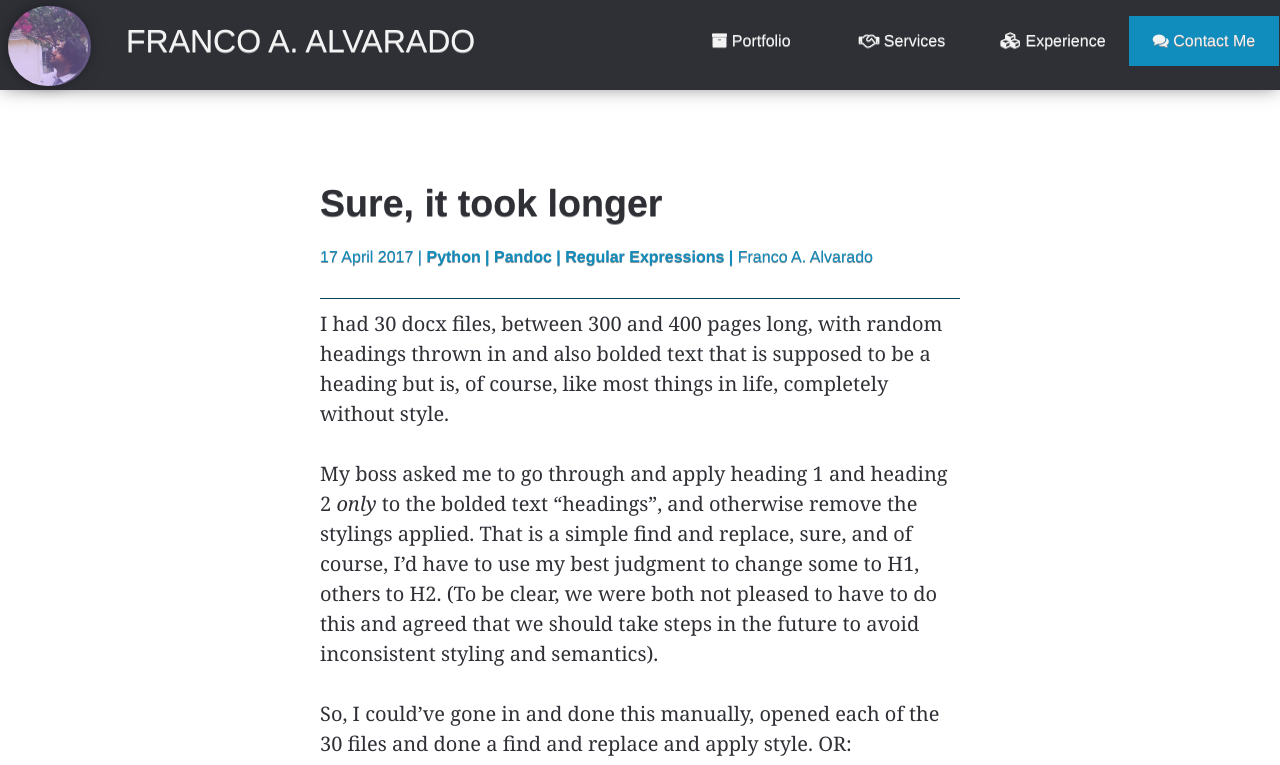
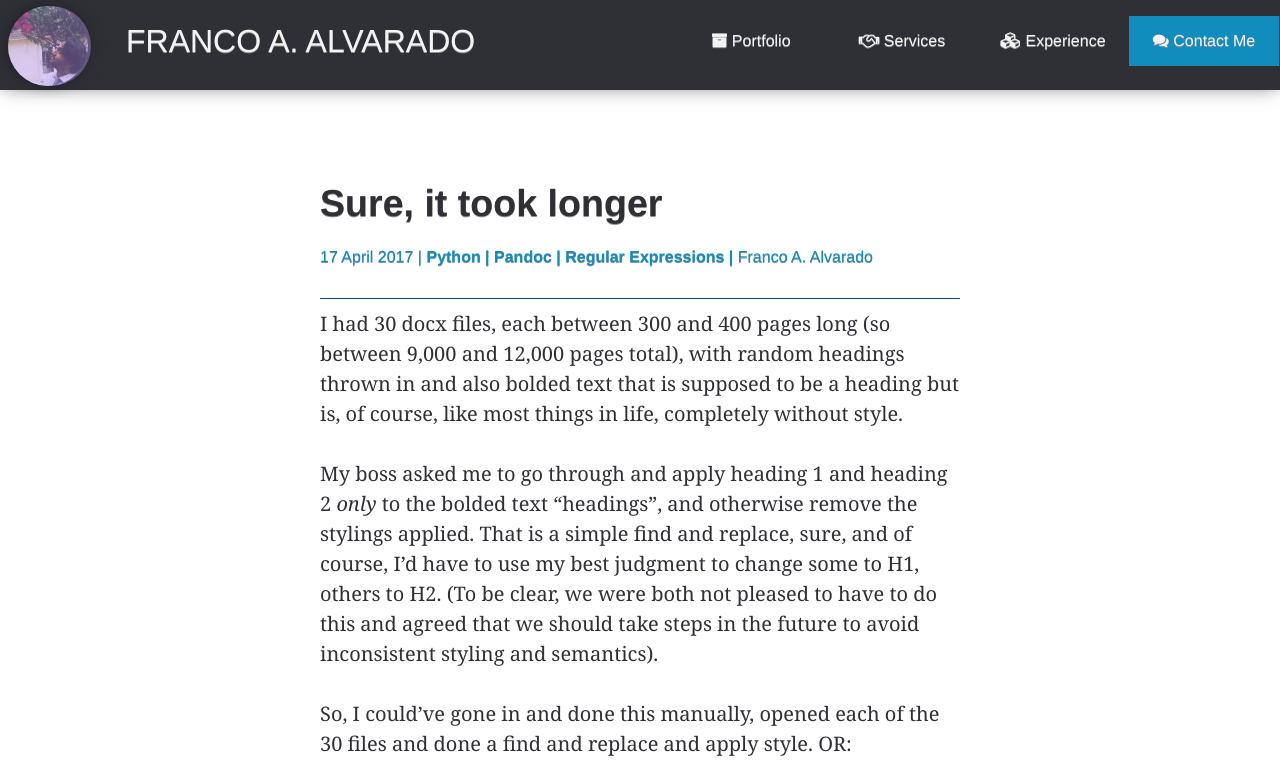
Before and after one commit to francopub/francopub.github.io, a Jekyll site: the page built from blog/_posts/2017-04-17-Sure-It-Took-Longer.md, in a window 1280 px wide and 900 px high, cut to the strip 0-765 px from the top of the window. Built offline with Jekyll 4.4.1, drawn with Linux system fonts in a browser that asks for light colours; some web fonts are replaced.

Commit message:
Updated 2017-04-17-Sure-It-Took-Longer.md

```diff
--- a/blog/_posts/2017-04-17-Sure-It-Took-Longer.md
+++ b/blog/_posts/2017-04-17-Sure-It-Took-Longer.md
@@ -8,7 +8,7 @@ tags:
   - Pandoc
   - Regular Expressions
 ---
-I had 30 docx files, between 300 and 400 pages long, with random headings thrown in and also bolded text that is supposed to be a heading but is, of course, like most things in life, completely without style.
+I had 30 docx files, each between 300 and 400 pages long (so between 9,000 and 12,000 pages total), with random headings thrown in and also bolded text that is supposed to be a heading but is, of course, like most things in life, completely without style.
 
 My boss asked me to go through and apply heading 1 and heading 2 *only* to the bolded text "headings", and otherwise remove the stylings applied. That is a simple find and replace, sure, and of course, I'd have to use my best judgment to change some to H1, others to H2. (To be clear, we were both not pleased to have to do this and agreed that we should take steps in the future to avoid inconsistent styling and semantics).
 
```
